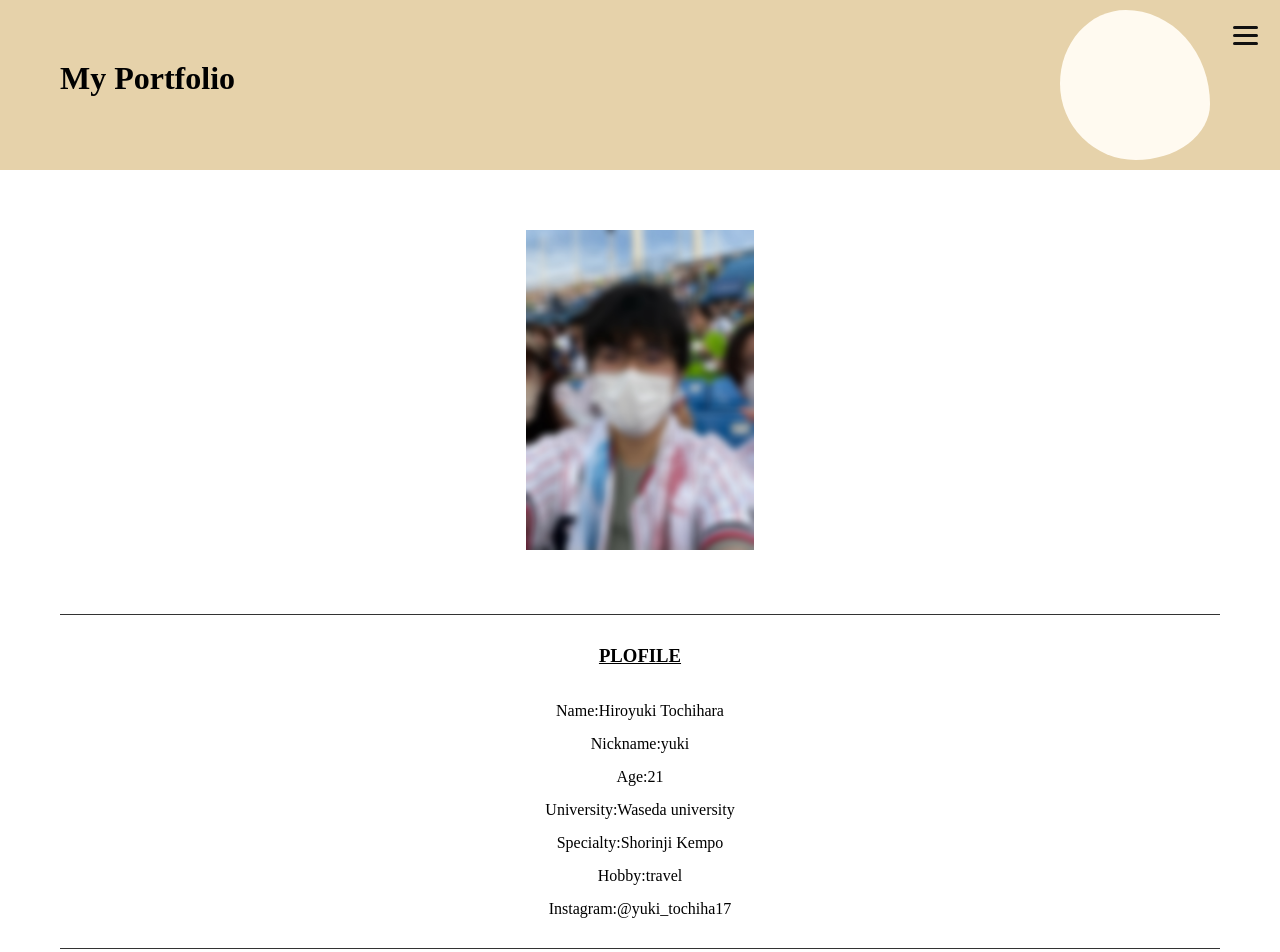
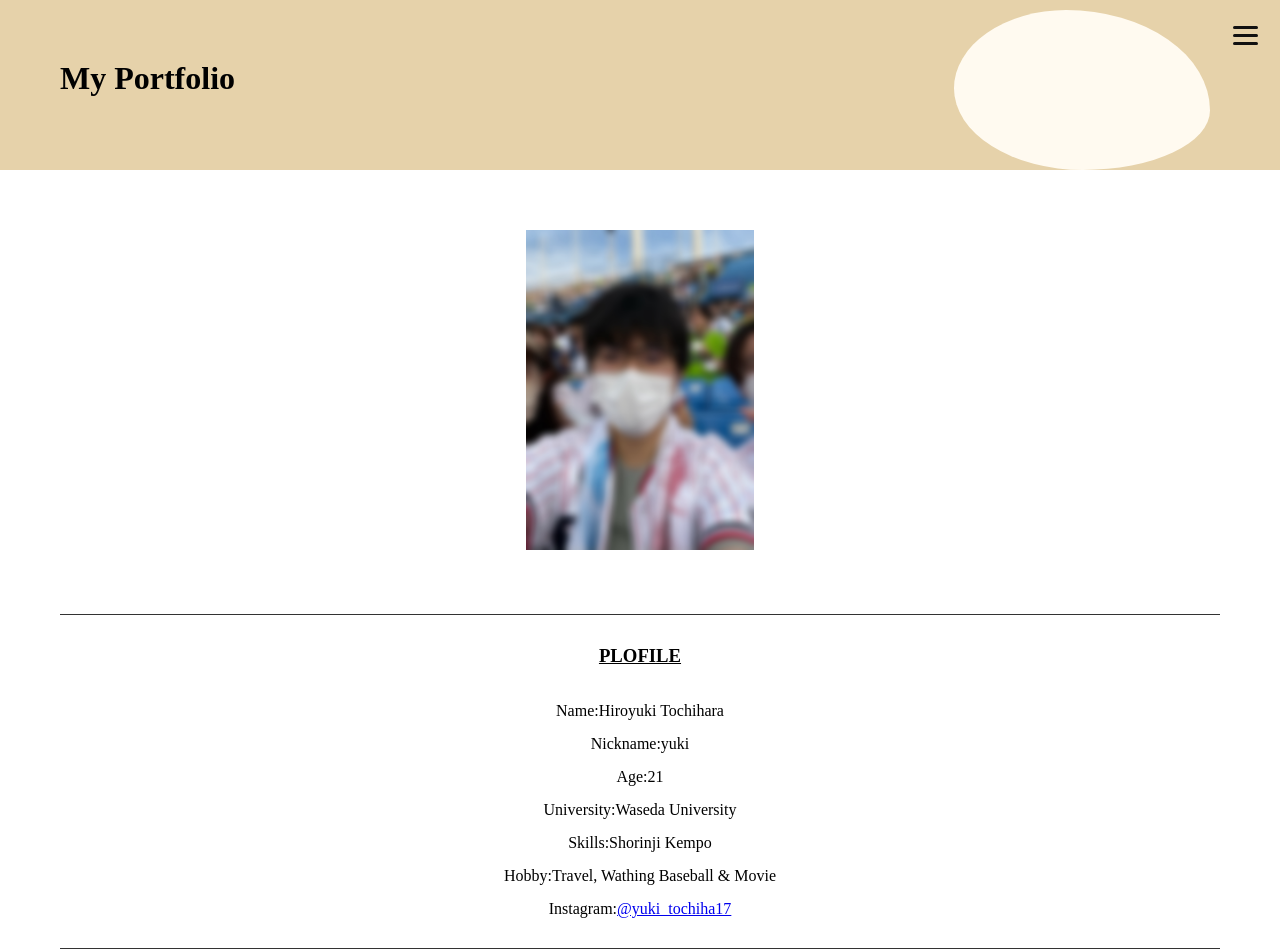
Before and after one commit to Squash-h/my-portfolio, a plain HTML site: page index.html in a window 1280 px wide. Shown: the top 952 px of the page. Drawn offline with Linux system fonts and the light colour scheme; some packages are replaced by stand-ins of ours.

Commit message:
テスト

```diff
--- a/index.html
+++ b/index.html
@@ -20,7 +20,7 @@
         <!--ここからメニュー-->
         <div class="menu-content">
           <ul>
-            <li><a href="index.html#profile-container">PROFILE</a></li>
+            <li><a href="index.html#plofile-container">PROFILE</a></li>
             <li><a href="index.html#favorite-container">FAVORITE THINGS</a></li>
             <li><a href="index.html#bonus-container">BONUS</a></li>
           </ul>
@@ -38,10 +38,14 @@
           <li>Name:Hiroyuki Tochihara</li>
           <li>Nickname:yuki</li>
           <li>Age:21</li>
-          <li>University:Waseda university</li>
-          <li>Specialty:Shorinji Kempo</li>
-          <li>Hobby:travel</li>
-          <li>Instagram:@yuki_tochiha17</li>
+          <li>University:Waseda University</li>
+          <li>Skills:Shorinji Kempo</li>
+          <li>Hobby:Travel, Wathing Baseball & Movie</li>
+          <li>
+            Instagram:<a href="https://www.instagram.com/yuki_tochiha17/"
+              >@yuki_tochiha17</a
+            >
+          </li>
         </ul>
       </div>
       <div id="favorite-container">
--- a/style.css
+++ b/style.css
@@ -12,8 +12,8 @@ header {
   padding: 60px;
 }
 .header-fluid {
-  width: 150px; /*横幅*/
-  height: 150px; /*縦幅*/
+  width: 20%; /*横幅*/
+  height: 20%; /*縦幅*/
   background: floralwhite; /*背景色*/
   animation: fluidrotate 30s ease 0s infinite; /*アニメーションの設定*/
   position: fixed;
```
